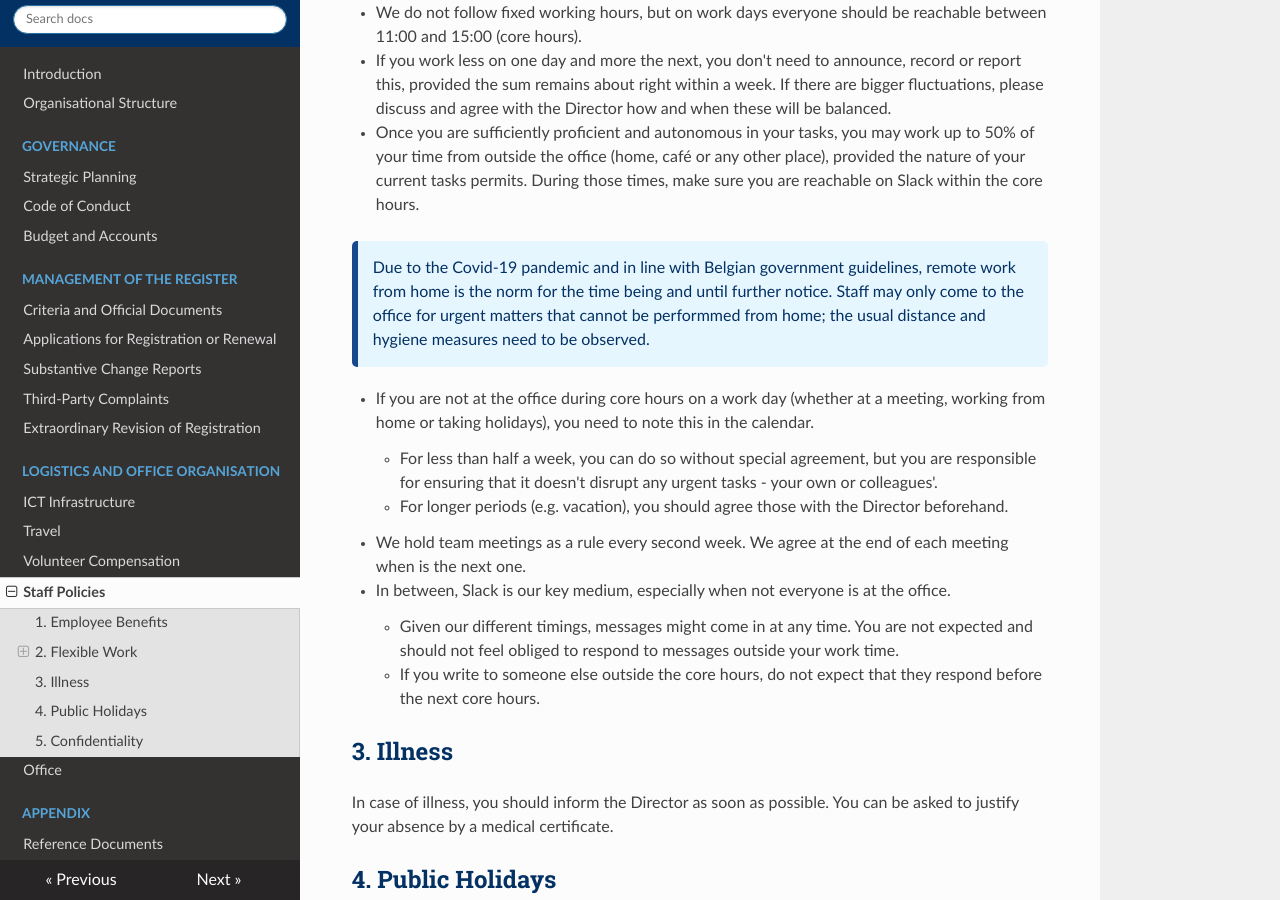
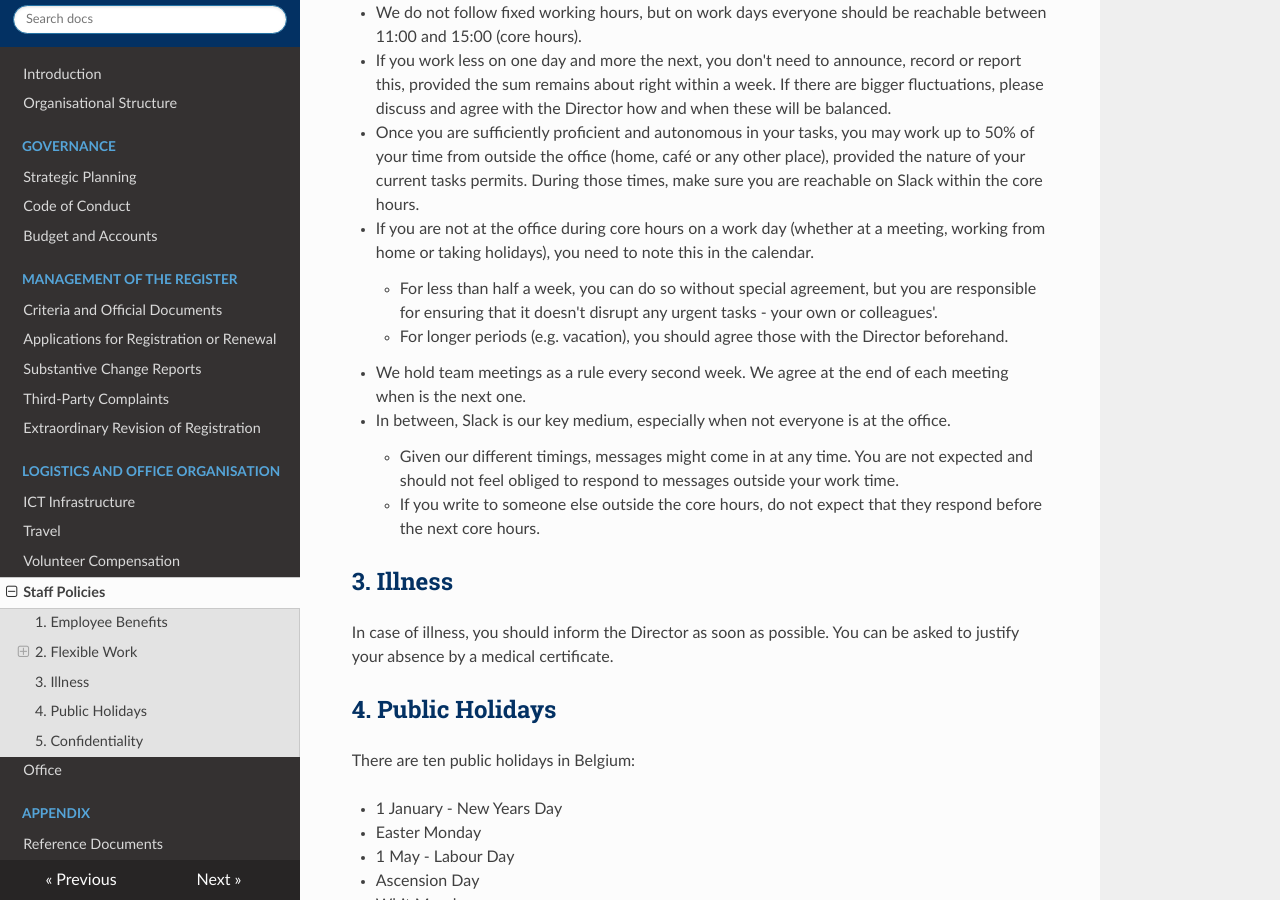
Before and after one commit to EQAR/internal-handbook, an MkDocs documentation site: the page built from docs/admin-hr.md, in a window 1280 px wide and 900 px high, scrolled down 1579 px. Built offline with MkDocs 1.6.1, drawn with Linux system fonts in a browser that asks for light colours; nearby versions of some CDN libraries.

Commit message:
remove Covid-19 notice

```diff
--- a/docs/admin-hr.md
+++ b/docs/admin-hr.md
@@ -55,8 +55,6 @@ EQAR provides a workplace with a high degree of flexibility and self-responsibil
 
 * Once you are sufficiently proficient and autonomous in your tasks, you may work up to 50% of your time from outside the office (home, café or any other place), provided the nature of your current tasks permits. During those times, make sure you are reachable on Slack within the core hours.
 
-> Due to the Covid-19 pandemic and in line with Belgian government guidelines, remote work from home is the norm for the time being and until further notice. Staff may only come to the office for urgent matters that cannot be performmed from home; the usual distance and hygiene measures need to be observed.
-
 * If you are not at the office during core hours on a work day (whether at a meeting, working from home or taking holidays), you need to note this in the calendar.
     * For less than half a week, you can do so without special agreement, but you are responsible for ensuring that it doesn't disrupt any urgent tasks - your own or colleagues'.
     * For longer periods (e.g. vacation), you should agree those with the Director beforehand.
```
